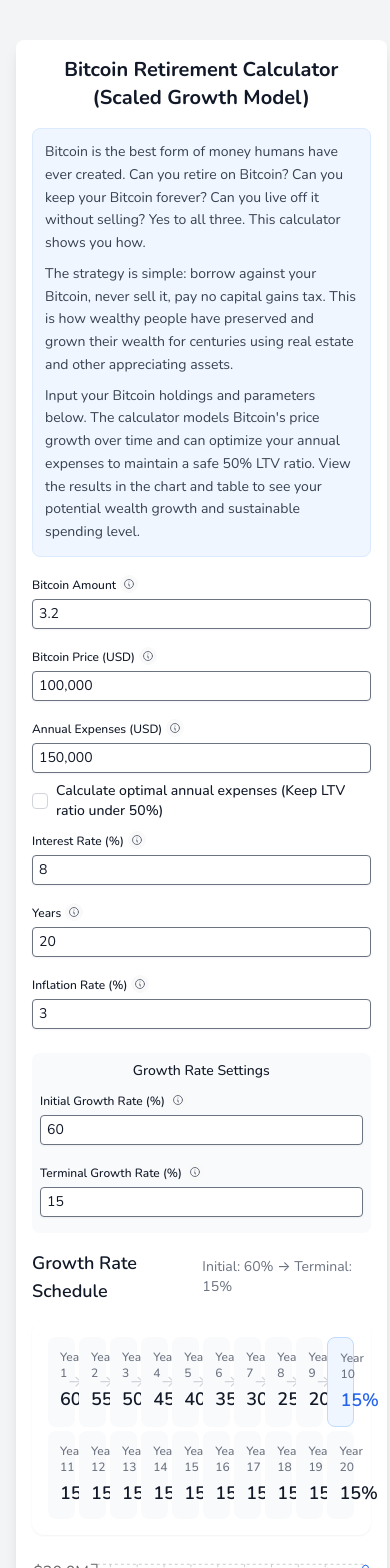
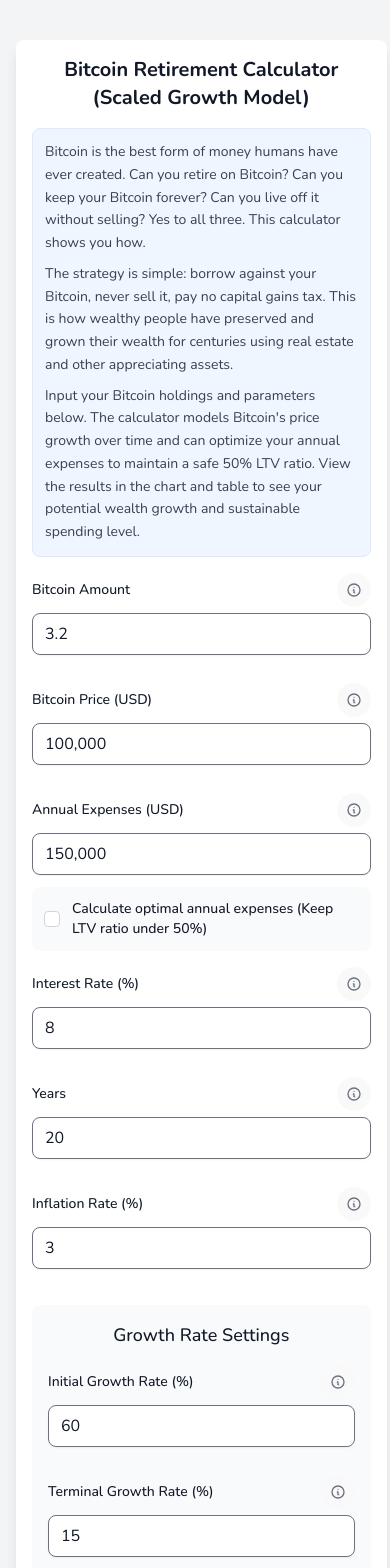
Before and after one commit to damonjanis/RetireOnBitcoin, a React (Vite) app: page / in a window 390 px wide. Shown: the top 1568 px of the page. Built offline with nearby package versions, Linux system fonts and the light colour scheme.

Commit message:
improve: enhance input fields with better touch interaction and responsive layout

```diff
--- a/src/components/BitcoinRetirementCalculator.jsx
+++ b/src/components/BitcoinRetirementCalculator.jsx
@@ -117,22 +117,22 @@
   };
 
   return (
-    <div className="mb-2 sm:mb-4 max-w-full">
-      <div className="flex items-center gap-1 sm:gap-2 mb-0.5 sm:mb-1">
-        <label className="block text-xs sm:text-sm font-medium text-gray-900 truncate">{label}</label>
-        <div className="relative inline-block flex-shrink-0">
+    <div className="relative mb-3 sm:mb-4 w-full">
+      <div className="flex items-center gap-2 mb-1.5">
+        <label className="block text-sm sm:text-base font-medium text-gray-900 truncate flex-grow">{label}</label>
+        <div className="relative inline-block">
           <button
             type="button"
-            className="p-0.5 sm:p-1.5 rounded-full hover:bg-gray-100 focus:outline-none focus:ring-2 focus:ring-offset-2 focus:ring-blue-500"
+            className="p-2 rounded-full hover:bg-gray-100 focus:outline-none focus:ring-2 focus:ring-offset-2 focus:ring-blue-500 touch-manipulation"
             onClick={() => setShowTooltip(!showTooltip)}
             aria-label="Show information"
           >
-            <svg className="w-3 h-3 sm:w-4 sm:h-4 text-gray-500 hover:text-gray-700" fill="none" viewBox="0 0 24 24" stroke="currentColor">
+            <svg className="w-4 h-4 sm:w-5 sm:h-5 text-gray-500 hover:text-gray-700" fill="none" viewBox="0 0 24 24" stroke="currentColor">
               <path strokeLinecap="round" strokeLinejoin="round" strokeWidth={2} d="M13 16h-1v-4h-1m1-4h.01M21 12a9 9 0 11-18 0 9 9 0 0118 0z" />
             </svg>
           </button>
           {showTooltip && (
-            <div className="absolute z-10 w-48 sm:w-64 px-2 sm:px-3 py-1.5 sm:py-2 text-xs sm:text-sm text-white bg-gray-900 rounded-lg shadow-lg transform -translate-x-1/2 left-1/2 bottom-full -translate-y-2">
+            <div className="absolute z-10 w-64 sm:w-72 px-3 py-2 text-sm text-white bg-gray-900 rounded-lg shadow-lg transform -translate-x-1/2 left-1/2 bottom-full -translate-y-2">
               <div className="relative">
                 {tooltip}
                 <div className="absolute -bottom-1 left-1/2 transform -translate-x-1/2 translate-y-full w-2 h-2 bg-gray-900 rotate-45"></div>
@@ -148,7 +148,7 @@
         onChange={handleChange}
         onFocus={(e) => e.target.select()}
         disabled={disabled}
-        className="w-full px-1.5 py-1 sm:p-2 text-sm border rounded shadow-sm focus:ring-2 focus:ring-blue-500 focus:border-blue-500 disabled:bg-gray-100 text-gray-900"
+        className="w-full px-3 py-2 text-base sm:text-lg border rounded-lg shadow-sm focus:ring-2 focus:ring-blue-500 focus:border-blue-500 disabled:bg-gray-100 text-gray-900"
       />
     </div>
   );
@@ -361,7 +361,7 @@
               Input your Bitcoin holdings and parameters below. The calculator models Bitcoin's price growth over time and can optimize your annual expenses to maintain a safe 50% LTV ratio. View the results in the chart and table to see your potential wealth growth and sustainable spending level.
             </p>
           </div>
-          <div className="grid grid-cols-1 sm:grid-cols-2 lg:grid-cols-3 gap-2 sm:gap-4 mb-4 sm:mb-6">
+          <div className="grid grid-cols-1 md:grid-cols-2 xl:grid-cols-3 gap-4 md:gap-6 mb-6">
             <InputField
               label="Bitcoin Amount"
               value={inputs.bitcoinAmount}
@@ -376,7 +376,7 @@
               initialValue={inputs.bitcoinPrice}
               tooltip="Current or expected bitcoin price in USD. This is your starting point for future price projections."
             />
-            <div>
+            <div className="space-y-3">
               <InputField
                 label="Annual Expenses (USD)"
                 value={useOptimalExpenses ? optimalExpenses : inputs.annualExpenses}
@@ -385,19 +385,19 @@
                 initialValue={inputs.annualExpenses}
                 tooltip="How much you need each year for living expenses. Think rent/mortgage, food, utilities, etc."
               />
-              <div className="mt-2">
-                <label className="flex items-center space-x-2">
+              <div className="bg-gray-50 rounded-lg p-3">
+                <label className="flex items-center gap-3 cursor-pointer touch-manipulation">
                   <input
                     type="checkbox"
                     checked={useOptimalExpenses}
                     onChange={(e) => setUseOptimalExpenses(e.target.checked)}
-                    className="rounded border-gray-300"
+                    className="w-4 h-4 rounded border-gray-300 text-blue-600 focus:ring-blue-500"
                   />
                   <span className="text-sm font-medium text-gray-900">Calculate optimal annual expenses (Keep LTV ratio under 50%)</span>
                 </label>
 
                 {useOptimalExpenses && (
-                  <div className="bg-blue-50 p-2 rounded mt-2">
+                  <div className="bg-blue-50 p-3 rounded-lg mt-3">
                     <p className="text-sm font-medium text-blue-900">
                       Optimal Annual Expenses: ${formatNumber(optimalExpenses)}
                     </p>
@@ -428,9 +428,9 @@
             />
           </div>
 
-          <div className="bg-gray-50 rounded-lg mb-4 sm:mb-6 p-2 sm:p-4">
-            <h3 className="text-sm sm:text-lg font-medium mb-2 sm:mb-4 text-gray-900 text-center">Growth Rate Settings</h3>
-            <div className="grid grid-cols-1 sm:grid-cols-2 gap-2 sm:gap-4">
+          <div className="bg-gray-50 rounded-lg mb-6 p-4 md:p-6">
+            <h3 className="text-lg font-medium mb-4 text-gray-900 text-center">Growth Rate Settings</h3>
+            <div className="grid grid-cols-1 md:grid-cols-2 gap-4 md:gap-6">
               <InputField
                 label="Initial Growth Rate (%)"
                 value={inputs.initialGrowthRate}
```
